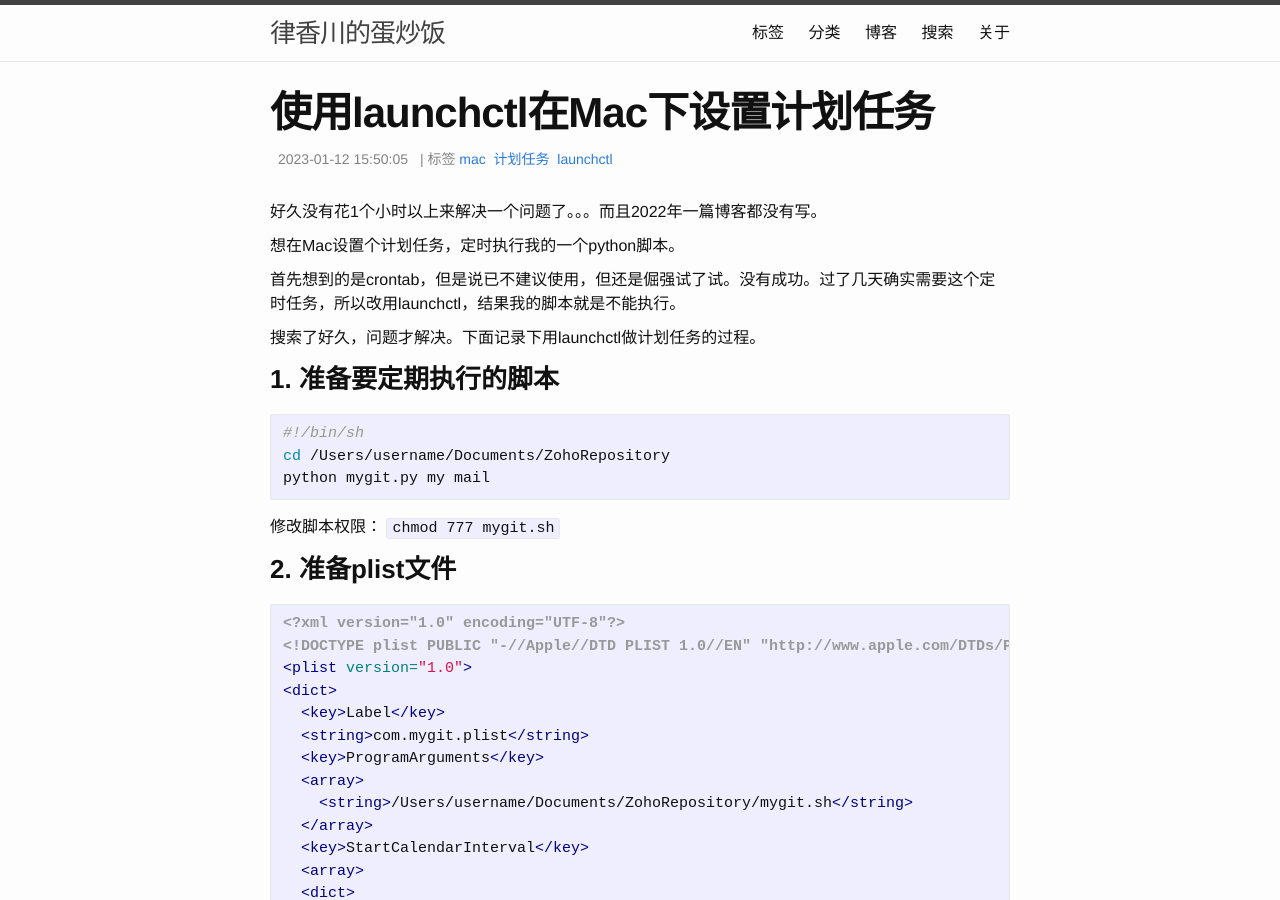
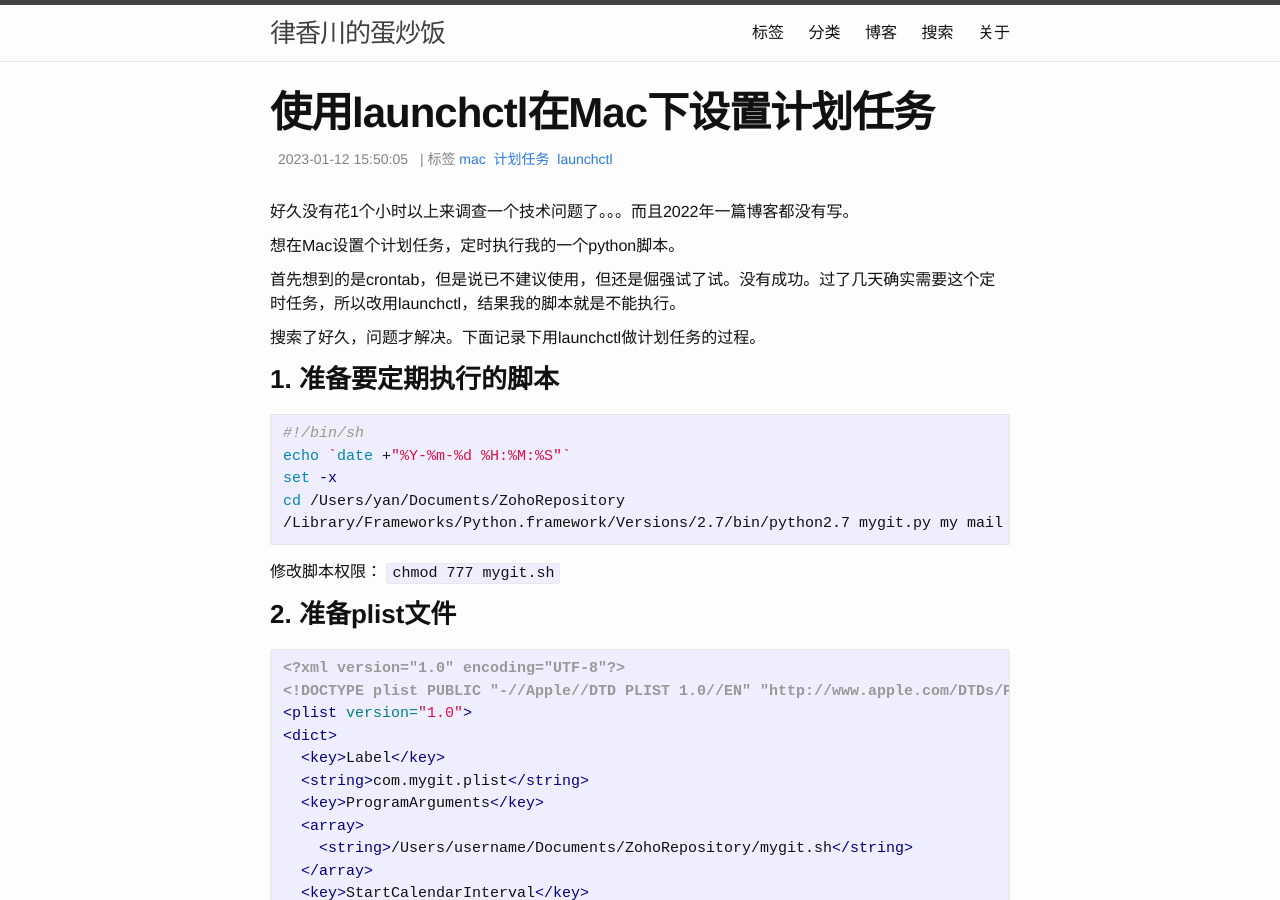
Before and after one commit to snowyxx/snowyxx.github.io, a Jekyll site: the page built from _posts/2023-01-12-mac-launchctl.markdown, in a window 1280 px wide and 900 px high. Built offline with Jekyll 4.4.1, drawn with Linux system fonts in a browser that asks for light colours; comment, search, counter and statistics services are not loaded; some of the changed text lies outside the part shown.

Commit message:
update blog

````diff
--- a/_posts/2023-01-12-mac-launchctl.markdown
+++ b/_posts/2023-01-12-mac-launchctl.markdown
@@ -6,7 +6,7 @@ categories: blog
 tags:   [mac, 计划任务, launchctl]
 ---
 
-好久没有花1个小时以上来解决一个问题了。。。而且2022年一篇博客都没有写。
+好久没有花1个小时以上来调查一个技术问题了。。。而且2022年一篇博客都没有写。
 
 想在Mac设置个计划任务，定时执行我的一个python脚本。
 
@@ -18,8 +18,10 @@ tags:   [mac, 计划任务, launchctl]
 
 ```shell
 #!/bin/sh
-cd /Users/username/Documents/ZohoRepository
-python mygit.py my mail
+echo `date +"%Y-%m-%d %H:%M:%S"`
+set -x
+cd /Users/yan/Documents/ZohoRepository
+/Library/Frameworks/Python.framework/Versions/2.7/bin/python2.7 mygit.py my mail
 ```
 修改脚本权限： `chmod 777 mygit.sh`
 
````
Also changed, not shown: other parts of _posts/2023-01-12-mac-launchctl.markdown (+4 -4 lines).
